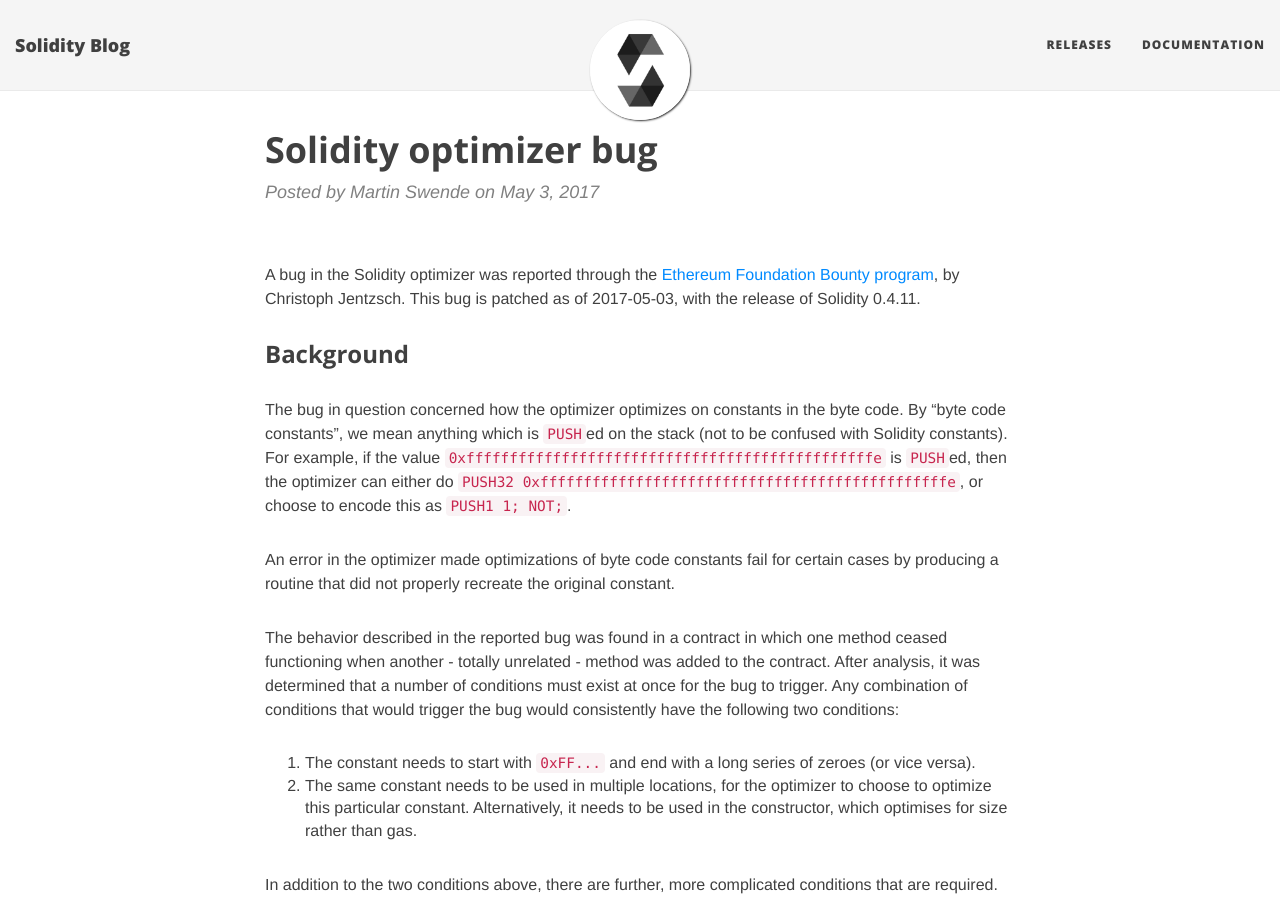
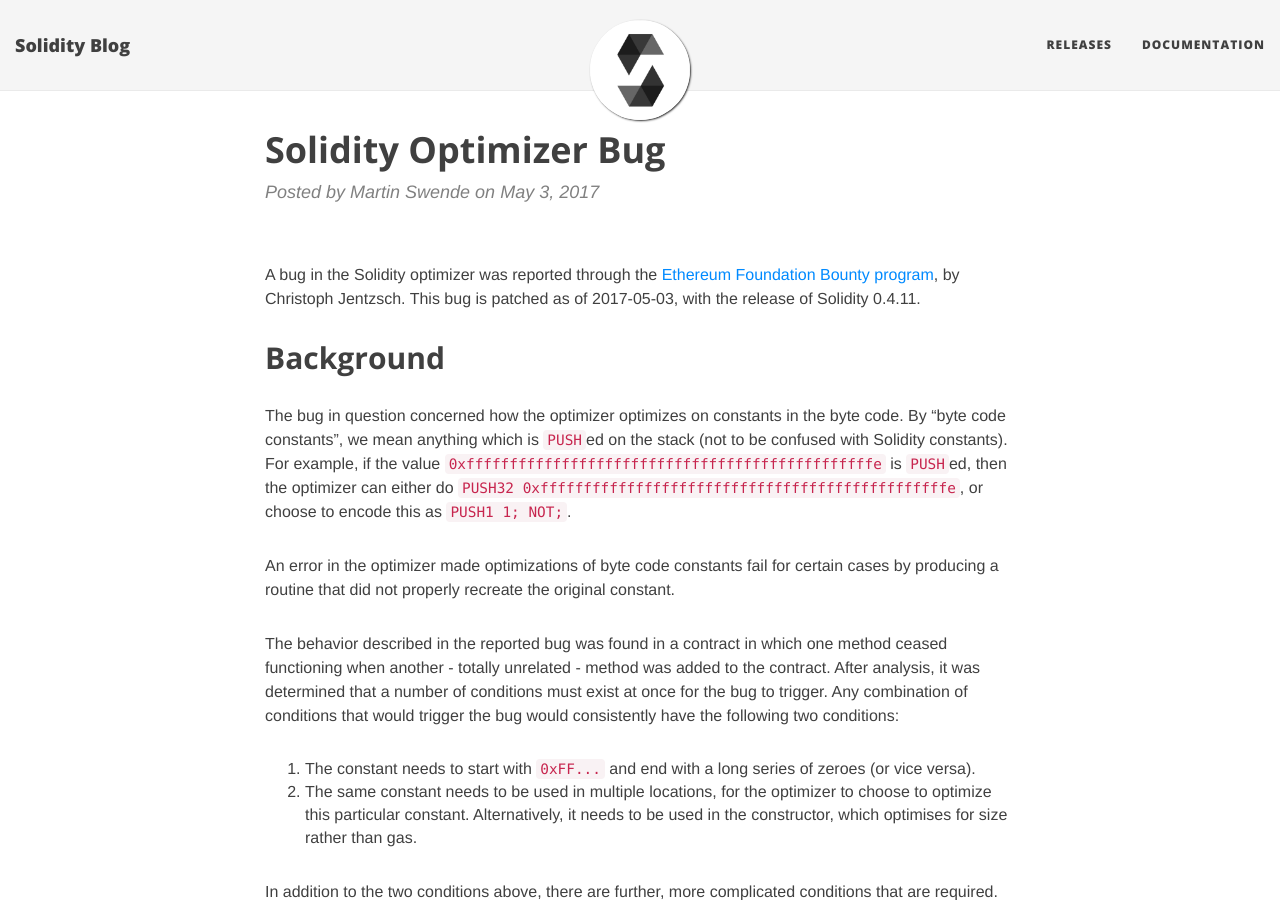
Before and after one commit to krismark930/solidity-blog, a Jekyll site: the page built from _posts/2017-05-03-solidity-optimizer-bug.md, in a window 1280 px wide and 900 px high. Built offline with Jekyll 4.4.1, drawn with Linux system fonts in a browser that asks for light colours.

Commit message:
Update 2017-05-03-solidity-optimizer-bug.md

```diff
--- a/_posts/2017-05-03-solidity-optimizer-bug.md
+++ b/_posts/2017-05-03-solidity-optimizer-bug.md
@@ -1,12 +1,12 @@
 ---
 id: 3831
-title: Solidity optimizer bug
+title: Solidity Optimizer Bug
 date: 2017-05-03T15:21:57+00:00
 author: Martin Swende
 layout: post
 ---
 A bug in the Solidity optimizer was reported through the <a href="https://bounty.ethereum.org/" target="_blank">Ethereum Foundation Bounty program</a>, by Christoph Jentzsch. This bug is patched as of 2017-05-03, with the release of Solidity 0.4.11.
-<h3 id="background" class="part" data-startline="5" data-endline="5">Background</h3>
+<h2 id="background" class="part" data-startline="5" data-endline="5">Background</h2>
 <p class="part" data-startline="7" data-endline="7">The bug in question concerned how the optimizer optimizes on constants in the byte code. By "byte code constants", we mean anything which is <code>PUSH</code>ed on the stack (not to be confused with Solidity constants). For example, if the value <code>0xfffffffffffffffffffffffffffffffffffffffffffffffe</code> is <code>PUSH</code>ed, then the optimizer can either do <code>PUSH32 0xfffffffffffffffffffffffffffffffffffffffffffffffe</code>, or choose to encode this as <code>PUSH1 1; NOT;</code>.</p>
 <p class="part" data-startline="9" data-endline="9">An error in the optimizer made optimizations of byte code constants fail for certain cases by producing a routine that did not properly recreate the original constant.</p>
 <p class="part" data-startline="11" data-endline="11">The behavior described in the reported bug was found in a contract in which one method ceased functioning when another - totally unrelated - method was added to the contract. After analysis, it was determined that a number of conditions must exist at once for the bug to trigger. Any combination of conditions that would trigger the bug would consistently have the following two conditions:</p>
```
